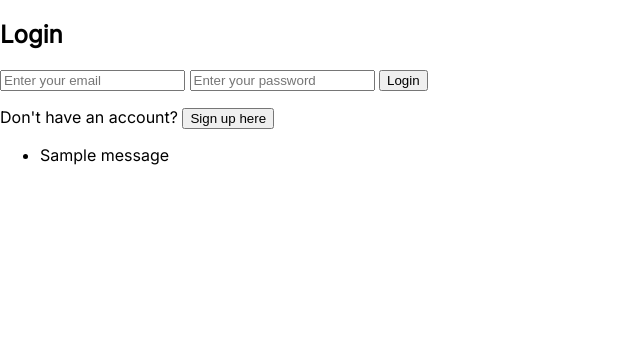
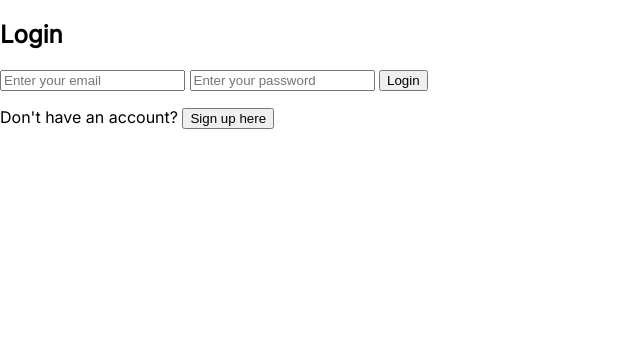
Before and after one commit to TriNguyen360/DavisHacks, a Flask app: page /login in a window 1280 px wide. Shown: the top 339 px of the page, without its empty margins (0-640 px from the left). Run offline with Flask 3, Linux system fonts and the light colour scheme; tables that the repository leaves empty hold one stand-in row (values such as "Sample post"); one stand-in notice (Sample message) is shown.

Commit message:
update files

```diff
--- a/templates/explore.html
+++ b/templates/explore.html
@@ -14,6 +14,7 @@
         </div>
         <nav>
             <ul>
+                <!-- fix links-->
                 <li><a href="#">Home</a></li>
                 <li><a href="#">Explore</a></li>
                 <li><a href="#">Search</a></li>
@@ -36,7 +37,7 @@
     <div class="explore-container explore-page new-event" style="display: none;">
         <div class="card">
             <img src="/static/snow.png" alt="New Event Picture" class="card-img">
-            <!-- Add more event details here! -->
+            <!-- Add more event details here -->
         </div>
     </div>
 </body>
--- a/templates/login.html
+++ b/templates/login.html
@@ -18,14 +18,5 @@
         <p>Don't have an account? <button onclick="showSignup()">Sign up here</button></p>
     </section>
     <!-- Include any necessary JavaScript files here -->
-{% with messages = get_flashed_messages() %}
-  {% if messages %}
-    <ul>
-    {% for message in messages %}
-      <li>{{ message }}</li>
-    {% endfor %}
-    </ul>
-  {% endif %}
-{% endwith %}
 </body>
 </html>
```
